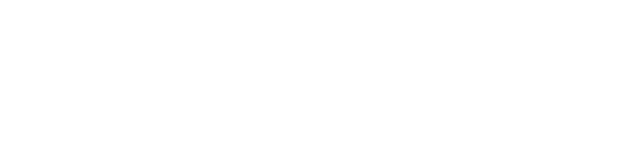
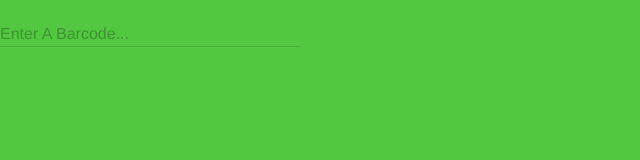
Before and after one commit to heyseppy/whats-in-it, a plain HTML site: page index.html in a window 1280 px wide. Shown: the whole page, without its empty margins (0-640 px from the left). Drawn offline with Linux system fonts and the light colour scheme.

Commit message:
background

```diff
--- a/index.css
+++ b/index.css
@@ -0,0 +1,3 @@
+body {
+    background-color: #52c740;
+  }
--- a/index.html
+++ b/index.html
@@ -1,3 +1,14 @@
 <link rel="stylesheet" href="./mdl/material.min.css">
 <script src="./mdl/material.min.js"></script>
 <link rel="stylesheet" href="https://fonts.googleapis.com/icon?family=Material+Icons">
+<link rel="stylesheet" href="index.css">
+
+<body>
+    <!-- Simple Textfield -->
+    <form action="#" style="">
+        <div class="mdl-textfield mdl-js-textfield">
+        <input class="mdl-textfield__input" type="text" id="sample1">
+        <label class="mdl-textfield__label" for="sample1">Enter A Barcode...</label>
+        </div>
+    </form>
+</body>
```
